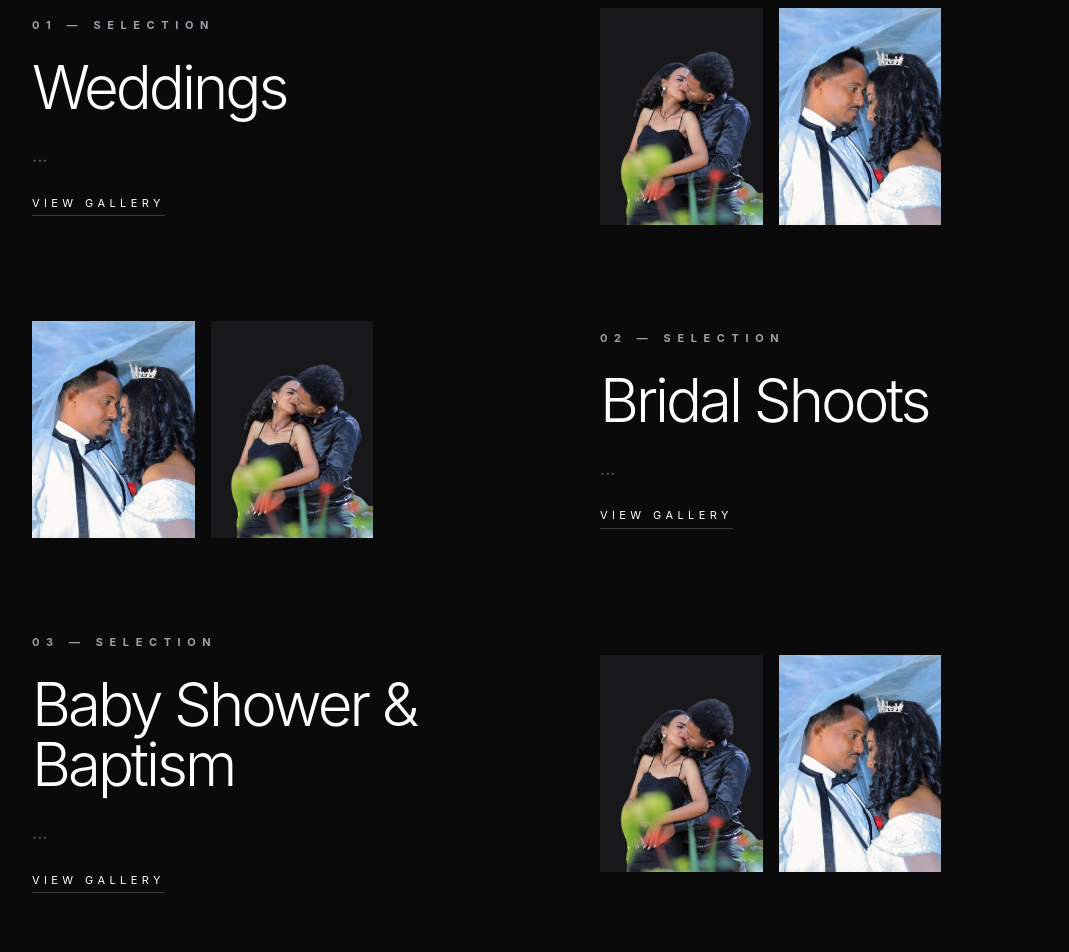
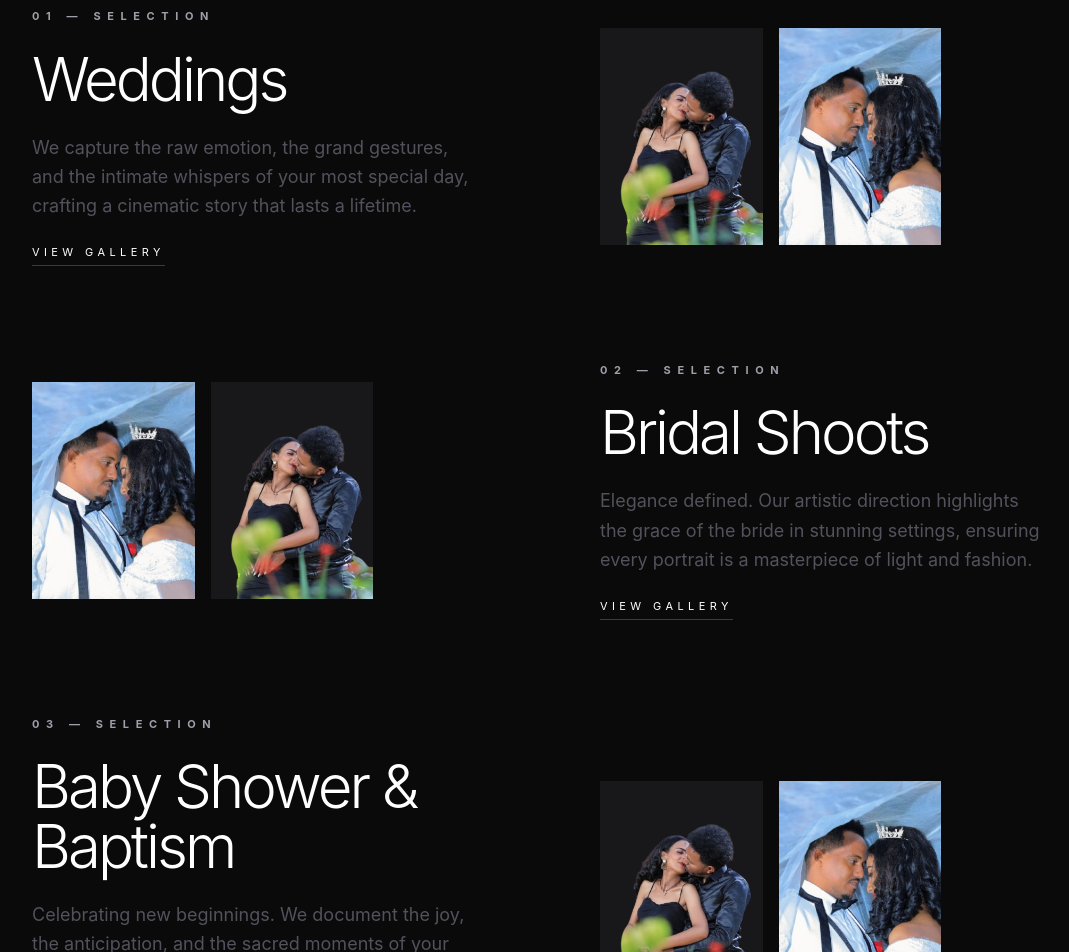
Before and after one commit to petroshambir/film-production-portfolio, a React (Vite) app in the folder client/: page /home in a window 1280 px wide. Shown: the part 640-1592 px from the top of the page, without its empty margins (64-1133 px from the left). Built offline with nearby package versions, Linux system fonts and the light colour scheme.

Commit message:
change the home page

```diff
--- a/client/src/pages/Home.jsx
+++ b/client/src/pages/Home.jsx
@@ -10,16 +10,30 @@ import Lightbox from "yet-another-react-lightbox";
 import "yet-another-react-lightbox/styles.css";
 
 const workSections = [
-  { title: "Weddings", desc: "...", images: [wedding1, wedding2, ], reverse: false },
-  { title: "Bridal Shoots", desc: "...", images: [wedding2, wedding1, ], reverse: true },
-  { title: "Baby Shower & Baptism", desc: "...", images: [wedding1, wedding2], reverse: false }
+  {
+    title: "Weddings",
+    desc: "We capture the raw emotion, the grand gestures, and the intimate whispers of your most special day, crafting a cinematic story that lasts a lifetime.",
+    images: [wedding1, wedding2],
+    reverse: false
+  },
+  {
+    title: "Bridal Shoots",
+    desc: "Elegance defined. Our artistic direction highlights the grace of the bride in stunning settings, ensuring every portrait is a masterpiece of light and fashion.",
+    images: [wedding2, wedding1],
+    reverse: true
+  },
+  {
+    title: "Baby Shower & Baptism",
+    desc: "Celebrating new beginnings. We document the joy, the anticipation, and the sacred moments of your family's newest arrivals with warmth and tenderness.",
+    images: [wedding1, wedding2],
+    reverse: false
+  }
 ];
 
 function Home() {
   const [open, setOpen] = useState(false);
   const [currentImages, setCurrentImages] = useState([]);
 
-  // View Gallery ክሊክ ምስ ተገብረ ዝሰርሕ
   const openGallery = (images) => {
     setCurrentImages(images.map(img => ({ src: img })));
     setOpen(true);
@@ -38,7 +52,6 @@ function Home() {
               <h2 className="text-5xl md:text-6xl font-light tracking-tighter leading-none">{section.title}</h2>
               <p className="text-lg leading-relaxed text-zinc-600 max-w-md">{section.desc}</p>
 
-              {/* ክሊክ ምስ ዝግበር ናብ ጋለሪ ይወስድ */}
               <button
                 onClick={() => openGallery(section.images)}
                 className="w-fit text-[11px] uppercase tracking-[0.4em] border-b border-white/20 pb-1 hover:border-white transition-all"
@@ -48,7 +61,7 @@ function Home() {
             </div>
 
             <div className="flex-1 grid grid-cols-2 md:grid-cols-3 gap-4 w-full">
-              {section.images.slice(0, 3).map((img, i) => ( // ንዕቤት ክልተ ስእሊ ጥራይ የርኢ
+              {section.images.slice(0, 3).map((img, i) => (
                 <div key={i} className="aspect-[3/4] overflow-hidden bg-zinc-900">
                   <img src={img} className="w-full h-full object-cover" />
                 </div>
@@ -58,7 +71,6 @@ function Home() {
         ))}
       </section>
 
-      {/* Lightbox Component */}
       <Lightbox
         open={open}
         close={() => setOpen(false)}
```
